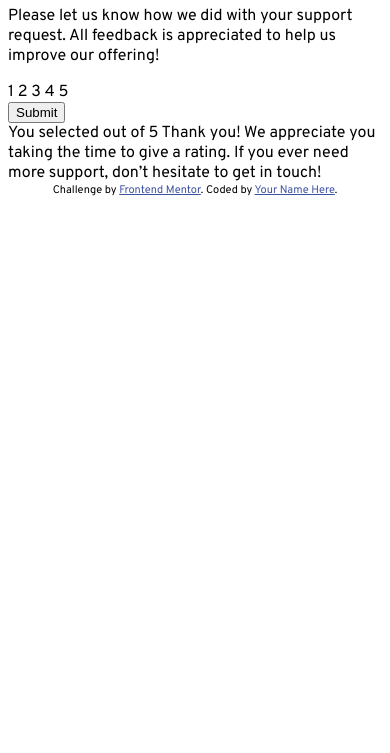
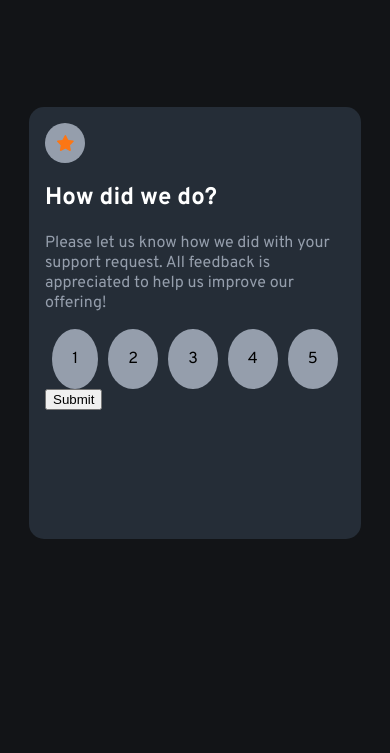
Before and after one commit to fabricioronaldo/interactive-rating-component-main, a plain HTML site: page index.html in a window 390 px wide. Shown: the part 107-860 px from the top of the page. Drawn offline with Linux system fonts and the light colour scheme.

Commit message:
Estruturando o HTML e estilizando o card principal na versão mobile

```diff
--- a/assets/styles/abstract/_base.scss
+++ b/assets/styles/abstract/_base.scss
@@ -2,4 +2,24 @@
 
 body {
     font-family: $fonte;
+    //width: 100vw;
+    min-width: 300px;
+    height: 100vh;
+    background: $very-dark-blue;
+    display: flex;
+    justify-content: center;
+    align-items: center;
 }
+
+ul {
+    padding: 0;
+    margin: 0;
+}
+
+@media screen and (min-width: 1024px) {
+    body {
+        width: 100%;
+        height: 100vh;
+
+    }
+}
--- /dev/null
+++ b/assets/styles/components/_card-content.scss
@@ -0,0 +1,7 @@
+.content__title {
+    color: $white;
+}
+
+.content__description {
+    color: $light-grey;
+}
--- /dev/null
+++ b/assets/styles/components/_card-navegation.scss
@@ -0,0 +1,18 @@
+.card__navegation {
+    width: 100%;
+}
+
+ul {
+    display: flex;
+    gap: 10px;
+    justify-content: center;
+
+
+}
+.navegation__pages {
+    list-style: none;
+    background: $light-grey;
+    text-align: center;
+    padding: 20px;
+    border-radius: 50%;
+}
--- /dev/null
+++ b/assets/styles/components/_card-secundary.scss
@@ -0,0 +1,3 @@
+.card__secundary {
+    display: none;
+}
--- /dev/null
+++ b/assets/styles/components/_card.scss
@@ -0,0 +1,9 @@
+.card__image {
+    background: $light-grey;
+    width: 40px;
+    height: 40px;
+    display: flex;
+    justify-content: center;
+    align-items: center;
+    border-radius: 50%;
+}
--- /dev/null
+++ b/assets/styles/components/_container.scss
@@ -0,0 +1,16 @@
+.container {
+    width: 300px;
+    height: 400px;
+    background: $dark-blue;
+    padding: 1rem;
+    border-radius: 15px;
+}
+
+@media screen and (min-width:1024px) {
+
+    .container {
+        width: 400px;
+        height: 500px;
+        padding: 2rem;
+    }
+}
--- a/assets/styles/style.scss
+++ b/assets/styles/style.scss
@@ -1,2 +1,7 @@
 @import './abstract/base';
 @import './abstract/variables';
+@import './components/container';
+@import './components/card';
+@import './components/card-content';
+@import './components/card-navegation';
+@import './components/card-secundary';
--- a/index.html
+++ b/index.html
@@ -18,7 +18,7 @@
 <body>
 
   <!-- Rating state start -->
-<div class="container">
+<section class="container">
   <div class="card">
     <div class="card__image">
       <img src="./assets/images/icon-star.svg" alt="">
@@ -28,41 +28,36 @@
       <p class="content__description">Please let us know how we did with your support request. All feedback is appreciated
         to help us improve our offering!</p>
     </div>
-    <div class="card__navegation">
-      <span class="navegation__pages">1</span>
-      <span class="navegation__pages">2</span>
-      <span class="navegation__pages">3</span>
-      <span class="navegation__pages">4</span>
-      <span class="navegation__pages">5</span>
-    </div>
+    <nav class="card__navegation">
+      <ul>
+        <li class="navegation__pages">1</li>
+        <li class="navegation__pages">2</li>
+        <li class="navegation__pages">3</li>
+        <li class="navegation__pages">4</li>
+        <li class="navegation__pages">5</li>
+      </ul>
+    </nav>
     <div class="card__button">
        <button type="submit">Submit</button>
-
     </div>
 
   </div>
-</div>
+</section>
+  <section class="card__secundary">
+
+    <img src="./assets/images/illustration-thank-you.svg" alt="">
+  <h3>You selected out of 5</h3>
+
+  <h2>Thank you!</h2>
+
+  <p> We appreciate you taking the time to give a rating. If you ever need more support,
+  don’t hesitate to get in touch!</p>
+
+  </section>
 
 
 
 
-  <!-- Rating state end -->
 
-  <!-- Thank you state start -->
-
-  You selected <!-- Add rating here --> out of 5
-
-  Thank you!
-
-  We appreciate you taking the time to give a rating. If you ever need more support,
-  don’t hesitate to get in touch!
-
-  <!-- Thank you state end -->
-
-
-  <div class="attribution">
-    Challenge by <a href="https://www.frontendmentor.io?ref=challenge" target="_blank">Frontend Mentor</a>.
-    Coded by <a href="#">Your Name Here</a>.
-  </div>
 </body>
 </html>
```
Also changed, not shown: assets/styles/style.css, 2 other files.
